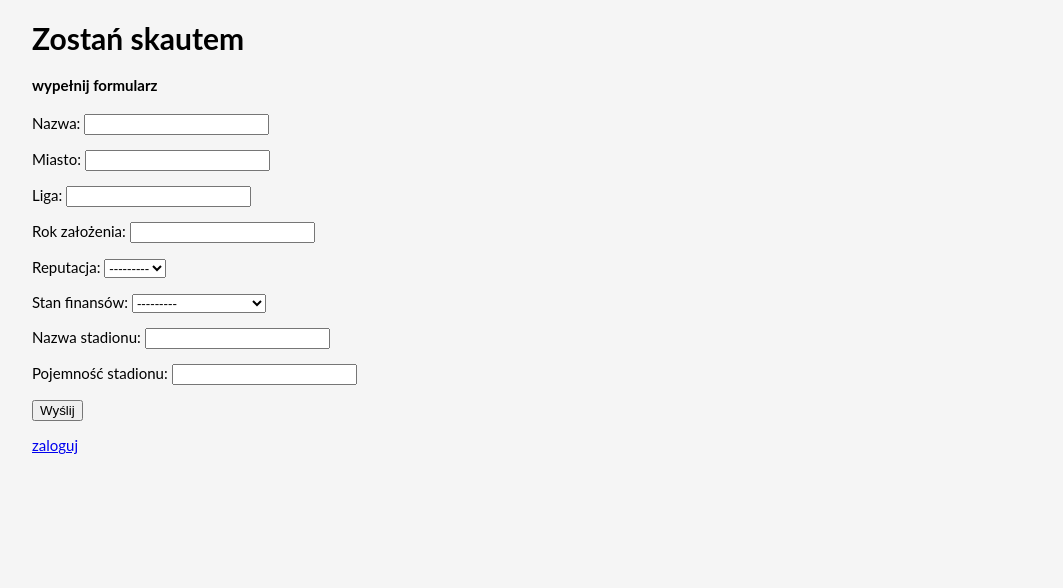
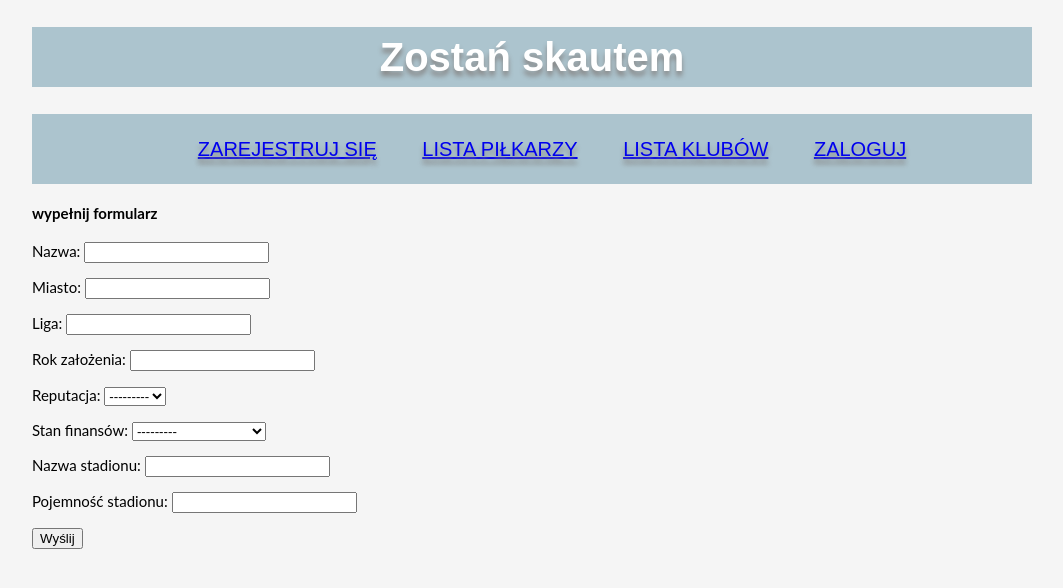
Before and after one commit to MicKrajewski/Projekt_koncowy, a Django app: page /add-club/ in a window 1280 px wide. Shown: the top 588 px of the page, without its empty margins (108-1171 px from the left). Run offline with Django 3.2, Linux system fonts and the light colour scheme.

Commit message:
version 1.5

```diff
--- a/Zostan_scoutem/Scout/models.py
+++ b/Zostan_scoutem/Scout/models.py
@@ -65,13 +65,13 @@ BK = (
 
 
 class Club(models.Model):
-    name = models.CharField(max_length=32, verbose_name="Nazwa")
-    city = models.CharField(max_length=32, verbose_name="Miasto")
-    league = models.CharField(max_length=32, verbose_name="Liga")
+    name = models.CharField(max_length=64, verbose_name="Nazwa")
+    city = models.CharField(max_length=64, verbose_name="Miasto")
+    league = models.CharField(max_length=64, verbose_name="Liga")
     year = models.IntegerField(validators=[MinValueValidator(1800), MaxValueValidator(2018)], verbose_name="Rok założenia")
     reputation = models.IntegerField(choices=REPU, verbose_name="Reputacja")
     money = models.IntegerField(choices=MON, verbose_name="Stan finansów")
-    arena_name = models.CharField(max_length=32, verbose_name="Nazwa stadionu")
+    arena_name = models.CharField(max_length=64, verbose_name="Nazwa stadionu")
     arena_capacity = models.IntegerField(validators=[MinValueValidator(0), MaxValueValidator(100000)],
                                          verbose_name="Pojemność stadionu")
     # player = models.ManyToManyField(Player, verbose_name="Lista piłkarzy", default=0)
@@ -213,3 +213,8 @@ class Player(models.Model):
             if element[0] == id:
                 return element[1]
         return None
+
+
+class Shortlist(models.Model):
+    shortlist_name = models.CharField(max_length=64, verbose_name="Nazwa shortlisty")
+    players = models.ManyToManyField(Player, verbose_name="Lista piłkarzy", default=0)
--- a/Zostan_scoutem/Scout/static/css/style.css
+++ b/Zostan_scoutem/Scout/static/css/style.css
@@ -64,3 +64,30 @@ body {
 .tdd1 {
   color: red;
 }
+
+#stra {
+    background-color: #ACC4CE;
+    color: white;
+    font-size: 20px;
+    text-shadow: 0 5px 5px #878787;
+    font-family: Arial, sans-serif;
+    line-height: 1.5em;
+    text-align: center;
+}
+
+.strp {
+    color: #116493;
+    display: inline-block;
+    margin: 20px;
+
+}
+
+#starth {
+    background-color: #ACC4CE;
+  color: white;
+  font-size: 40px;
+  text-shadow: 0 5px 5px #878787;
+  font-family: Arial, sans-serif;
+  line-height: 1.5em;
+  text-align: center;
+}
--- a/Zostan_scoutem/Scout/templates/base.html
+++ b/Zostan_scoutem/Scout/templates/base.html
@@ -10,7 +10,19 @@
 
 
     <body>
-        <h1>Zostań skautem</h1>
+        <h1 id="starth">Zostań skautem</h1>
+
+        <ul id="stra">
+            <li class="strp"><a href="{% url 'signup' %}">ZAREJESTRUJ SIĘ</a></li>
+            <li class="strp"><a href="{% url 'players' %}">LISTA PIŁKARZY</a></li>
+            <li class="strp"><a href="{% url 'clubs' %}">LISTA KLUBÓW</a></li>
+            {% if user.is_authenticated %}
+                    <!--zalogowano jako: {{ user }}-->
+            <li class="strp"></li><a href="{% url 'logout' %}">WYLOGUJ</a></ul>
+                {% else %}
+            <li class="strp"><a href="{% url 'login' %}">ZALOGUJ</a></li>
+                {% endif %}
+        </ul>
 
         {% block content %}
         {% endblock %}
@@ -19,9 +31,7 @@
             <p>
                  {% if user.is_authenticated %}
                     zalogowano jako: {{ user }}
-                    <a href="{% url 'logout' %}">wyloguj</a>
-                {% else %}
-                    <a href="{% url 'login' %}">zaloguj</a>
+
                 {% endif %}
             </p>
         </footer>
--- a/Zostan_scoutem/Scout/templates/clubid.html
+++ b/Zostan_scoutem/Scout/templates/clubid.html
@@ -23,4 +23,6 @@
 
 
 <a href="/update-club/{{ club.pk }}">Edytuj klub</a>
+<br>
+<a href="/add-player">Dodaj piłkarza</a>
 {% endblock %}
--- a/Zostan_scoutem/Scout/views.py
+++ b/Zostan_scoutem/Scout/views.py
@@ -7,7 +7,6 @@ from django.contrib.auth.models import User
 from django.contrib.auth import authenticate, login, logout
 from django.contrib.auth.mixins import PermissionRequiredMixin
 from .models import Club, Player, HAJ, BK
-# from django.contrib.auth.forms import UserCreationForm
 from .forms import PlayerSearchForm, ClubSearchForm, LoginForm, SignupForm
 
 
@@ -30,7 +29,7 @@ class ClubsView(PermissionRequiredMixin, View):
             #     return render(request, "clubs.html", {"form": ClubSearchForm(), "msg": "Nie ma takiego klubu w bazie"})
             return render(request, "clubs.html", {"form": form, "result": result})
         else:
-            return HttpResponseRedirect(reverse('login'))
+            return HttpResponse("Nie da się!")
 
 
 class ClubIdView(View):
@@ -108,7 +107,7 @@ class LoginView(View):
             auth = authenticate(username=username, password=password)
             if auth:
                 login(request, auth)
-                return HttpResponse("Zalogowany jako: {}".format(auth.username))
+                return HttpResponseRedirect('/clubs')
             else:
                 return HttpResponse("Błędny login lub hasło.")
         return render(request, "form_show.html", {"form": form})
```
Also changed, not shown: Zostan_scoutem/Scout/migrations/0006_shortlist.py (added), Zostan_scoutem/Scout/migrations/0007_auto_20171221_0859.py (added).
